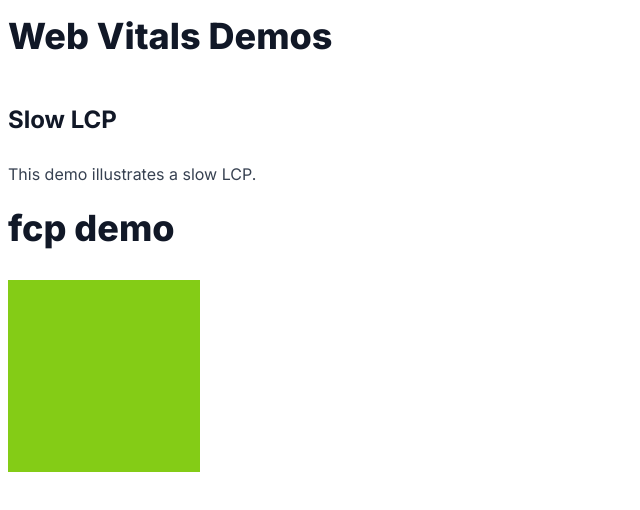
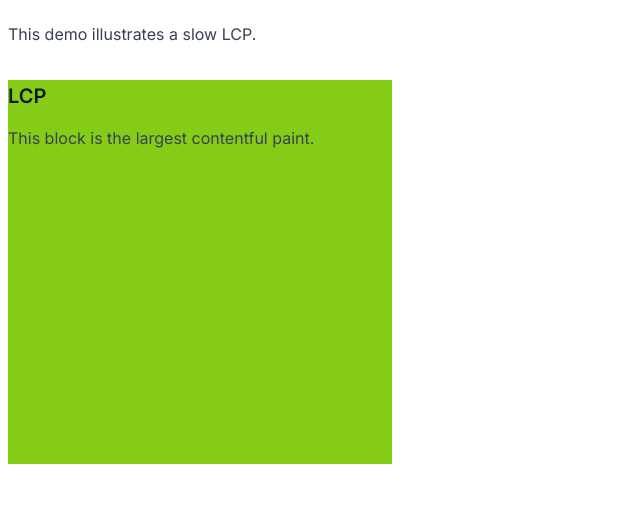
Before and after one commit to getsentry/webvitals.com, a Next.js app: page /demos/slow-lcp in a window 1280 px wide. Shown: the top 510 px of the page, without its empty margins (0-640 px from the left). Built offline with nearby package versions, Linux system fonts and the light colour scheme.

Commit message:
Can't have headers or mess w/ LCP

```diff
--- a/src/app/demos/slow-lcp/layout.tsx
+++ b/src/app/demos/slow-lcp/layout.tsx
@@ -5,7 +5,7 @@ export default function DashboardLayout({
 }) {
     return (
         <main>
-            <h2>Slow LCP</h2>
+
             <p>This demo illustrates a slow LCP.</p>
 
             {children}
--- a/src/app/demos/slow-lcp/loading.tsx
+++ b/src/app/demos/slow-lcp/loading.tsx
@@ -1,4 +1,4 @@
 export default function Loading() {
     // You can add any UI inside Loading, including a Skeleton.
-    return <div>loading...</div>
+    return <div>Loading&hellip;</div>
 }
--- a/src/app/demos/slow-lcp/page.tsx
+++ b/src/app/demos/slow-lcp/page.tsx
@@ -13,16 +13,16 @@ async function Block() {
 
     return (
         <div>
-            <div className="w-48 h-48 bg-lime-500"></div>
+            <div className="w-96 h-96 bg-lime-500">
+                <h3>LCP</h3>
+                <p>This block is the largest contentful paint.</p>
+            </div>
         </div>
     );
 }
 
 export default function Page() {
     return (
-        <main>
-            <h1>fcp demo</h1>
-            <Block />
-        </main >
+        <Block />
     );
 }
--- a/src/app/layout.tsx
+++ b/src/app/layout.tsx
@@ -18,12 +18,8 @@ export default function RootLayout({
     <html lang="en">
       <body className={`${inter.className} prose`}>
         <div className="container mx-auto">
-          <div className="flex flex-row flex-wrap py-4">
-
-            <div className="px-2">
-              <h1>Web Vitals Demos</h1>
-              {children}
-            </div>
+          <div className="px-2">
+            {children}
           </div>
         </div>
       </body>
```
